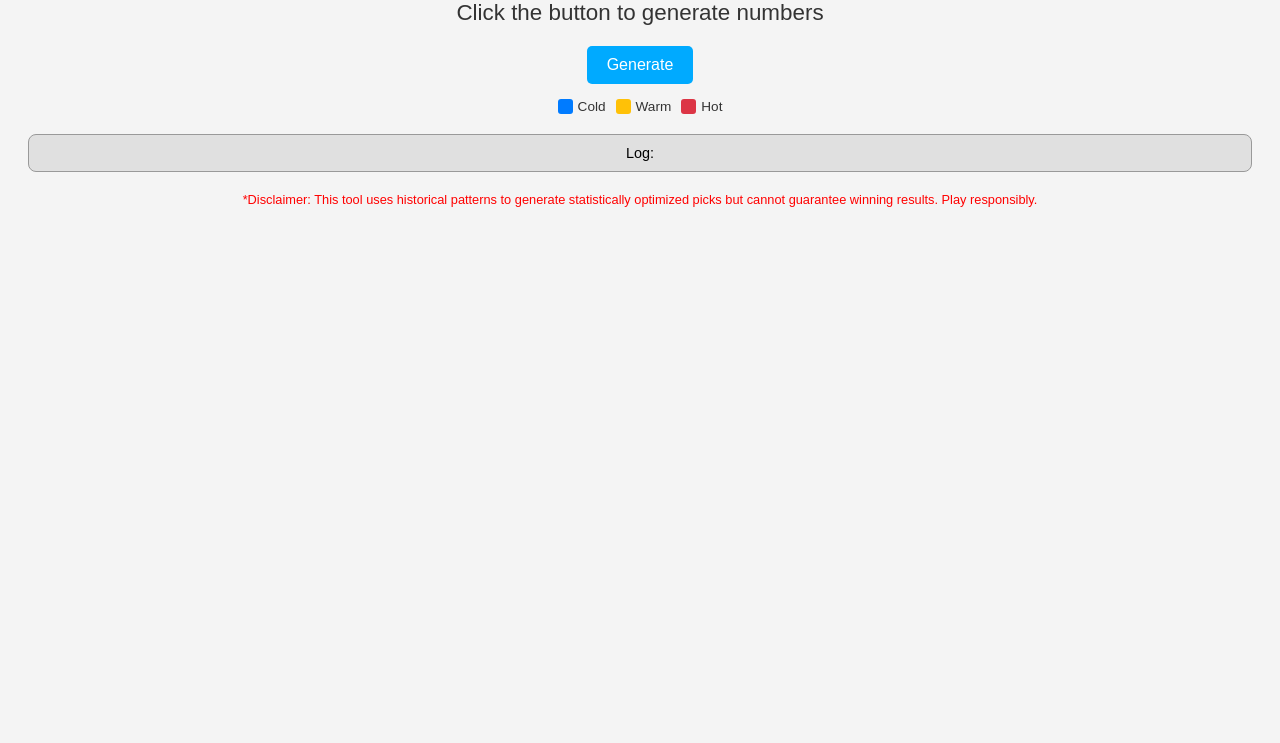
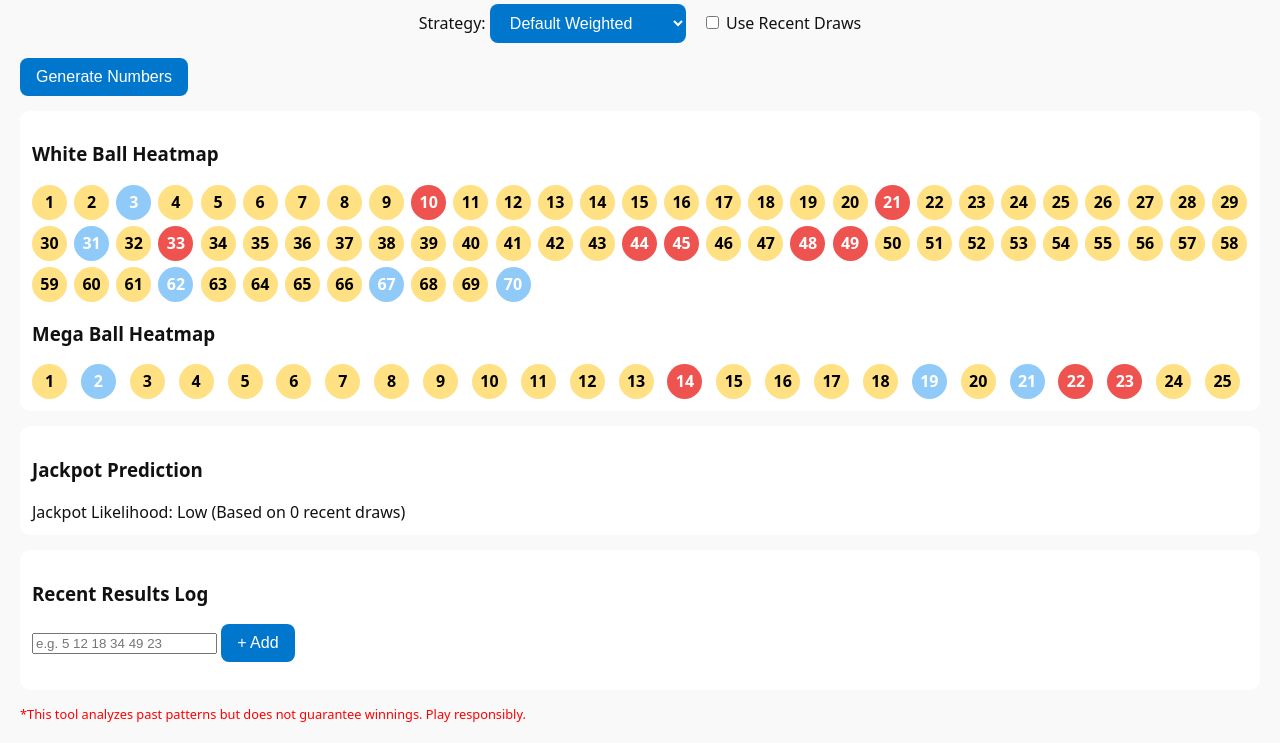
Before and after one commit to Akody1027/Sculptedbyren, a plain HTML site: page appointment.html in a window 1280 px wide. Shown: the part 94-837 px from the top of the page. Before the commit the page ends 800 px from the top, so only its background shows below. Drawn offline with Linux system fonts and the light colour scheme.

Commit message:
Update appointment.html

```diff
--- a/appointment.html
+++ b/appointment.html
@@ -1,173 +1,216 @@
 <!DOCTYPE html>
 <html lang="en">
 <head>
-  <meta charset="UTF-8">
-  <meta name="viewport" content="width=device-width, initial-scale=1.0">
-  <title>Advanced Mega Millions Predictor</title>
+  <meta charset="UTF-8" />
+  <meta name="viewport" content="width=device-width, initial-scale=1.0" />
+  <title>Mega Millions Smart Generator</title>
   <style>
+    :root {
+      --bg: #f9f9f9;
+      --text: #111;
+      --card: #ffffff;
+      --accent: #0077cc;
+      --cold: #90caf9;
+      --warm: #ffe082;
+      --hot: #ef5350;
+    }
+    [data-theme="dark"] {
+      --bg: #1e1e1e;
+      --text: #e0e0e0;
+      --card: #2c2c2c;
+      --accent: #42a5f5;
+    }
     body {
-      font-family: Arial, sans-serif;
-      background: #f4f4f4;
-      color: #333;
-      text-align: center;
+      margin: 0;
+      font-family: system-ui, sans-serif;
+      background: var(--bg);
+      color: var(--text);
       padding: 20px;
+      transition: background 0.3s, color 0.3s;
     }
     h1 {
-      color: #0077aa;
-      font-size: 1.6em;
+      font-size: 1.8em;
     }
-    #numbers {
-      font-size: 1.4em;
-      margin: 20px 0;
+    button, select {
+      padding: 10px 16px;
+      border: none;
+      background: var(--accent);
+      color: white;
+      font-size: 1em;
+      border-radius: 8px;
+      cursor: pointer;
     }
-    button {
-      padding: 10px 20px;
-      font-size: 1em;
-      border: none;
-      background: #00aaff;
-      color: #fff;
-      cursor: pointer;
-      border-radius: 5px;
+    .switch {
+      display: flex;
+      align-items: center;
+      justify-content: center;
+      gap: 1rem;
+      margin: 15px 0;
     }
-    button:hover {
-      background: #0088cc;
-    }
-    .log {
-      margin-top: 20px;
-      font-size: 0.9em;
-      max-height: 200px;
-      overflow-y: scroll;
-      background: #e0e0e0;
-      color: #000;
-      padding: 10px;
-      border-radius: 8px;
-      border: 1px solid #999;
+    .heatmap, .log {
+      background: var(--card);
+      padding: 12px;
+      border-radius: 10px;
+      margin: 15px 0;
     }
     .ball-grid {
-      display: flex;
-      flex-wrap: wrap;
-      justify-content: center;
-      gap: 5px;
-      max-width: 1000px;
-      margin: 10px auto 30px;
+      display: grid;
+      grid-template-columns: repeat(auto-fit, minmax(35px, 1fr));
+      gap: 6px;
+      margin-top: 10px;
     }
     .ball {
       width: 35px;
       height: 35px;
       line-height: 35px;
       border-radius: 50%;
-      font-size: 0.9em;
+      text-align: center;
+      font-weight: bold;
       color: white;
-      font-weight: bold;
-      text-align: center;
     }
-    .cold { background: #007bff; }
-    .warm { background: #ffc107; color: #000; }
-    .hot { background: #dc3545; }
-    .legend {
-      display: flex;
-      justify-content: center;
-      gap: 10px;
-      margin: 15px 0;
-      font-size: 0.85em;
-    }
-    .legend div {
-      display: flex;
-      align-items: center;
-      gap: 5px;
-    }
-    .legend-box {
-      width: 15px;
-      height: 15px;
-      border-radius: 3px;
-    }
+    .cold { background: var(--cold); }
+    .warm { background: var(--warm); color: black; }
+    .hot { background: var(--hot); }
     .disclaimer {
       color: red;
-      margin-top: 20px;
       font-size: 0.8em;
+      margin-top: 10px;
+    }
+    #darkToggle {
+      position: absolute;
+      top: 10px;
+      right: 10px;
     }
   </style>
 </head>
 <body>
-  <h1>Advanced Mega Millions Predictor</h1>
-  <div id="numbers">Click the button to generate numbers</div>
-  <button onclick="generateNumbers()">Generate</button>
-  <div id="white-heatmap"></div>
-  <div id="mega-heatmap"></div>
-  <div class="legend">
-    <div><div class="legend-box cold"></div> Cold</div>
-    <div><div class="legend-box warm"></div> Warm</div>
-    <div><div class="legend-box hot"></div> Hot</div>
+  <button id="darkToggle">Toggle Dark Mode</button>
+  <h1>Mega Millions Smart Generator</h1>
+  <div class="switch">
+    <label>Strategy:
+      <select id="strategy">
+        <option value="default">Default Weighted</option>
+        <option value="past">Past Winner Pattern</option>
+      </select>
+    </label>
+    <label><input type="checkbox" id="adaptRecent"> Use Recent Draws</label>
   </div>
-  <div class="log" id="log">Log:</div>
-  <div class="disclaimer">
-    *Disclaimer: This tool uses historical patterns to generate statistically optimized picks but cannot guarantee winning results. Play responsibly.
+  <button onclick="generateNumbers()">Generate Numbers</button>
+  <div id="results"></div>
+  <div class="heatmap">
+    <h3>White Ball Heatmap</h3>
+    <div class="ball-grid" id="white-heatmap"></div>
+    <h3>Mega Ball Heatmap</h3>
+    <div class="ball-grid" id="mega-heatmap"></div>
   </div>
+  <div class="heatmap">
+    <h3>Jackpot Prediction</h3>
+    <div id="jackpot-info">Awaiting data...</div>
+  </div>
+  <div class="heatmap">
+    <h3>Recent Results Log</h3>
+    <input id="recentInput" placeholder="e.g. 5 12 18 34 49 23" />
+    <button onclick="addRecentResult()">+ Add</button>
+    <ul id="recentList"></ul>
+  </div>
+  <div class="disclaimer">*This tool analyzes past patterns but does not guarantee winnings. Play responsibly.</div>
+  <script>
+    const hotWhite = [21, 45, 44, 48, 49, 10, 33];
+    const coldWhite = [62, 67, 70, 3, 31];
+    const hotMega = [23, 22, 14];
+    const coldMega = [19, 21, 2];
+    let recentResults = JSON.parse(localStorage.getItem('recentMegaResults') || '[]');
 
-  <script>
-    const hotWhite = [24, 15, 16, 46, 5, 21, 45, 44, 48, 49];
-    const coldWhite = [70, 26, 27, 28, 29, 30, 53, 52, 33, 34];
-    const hotMega = [1, 14, 24, 23, 22];
-    const coldMega = [1, 23, 22, 21, 20];
+    function getClass(num, hot, cold) {
+      return hot.includes(num) ? 'hot' : cold.includes(num) ? 'cold' : 'warm';
+    }
 
-    let frequency = Array(71).fill(0);
-    let megaFrequency = Array(26).fill(0);
-
-    function getRandomWeighted(hot, cold, total, needed) {
-      let all = [];
-      for (let i = 1; i <= total; i++) {
-        if (hot.includes(i)) {
-          all.push(i, i, i);
-        } else if (cold.includes(i)) {
-          all.push(i);
-        } else {
-          all.push(i, i);
-        }
+    function updateHeatmap() {
+      const whiteMap = document.getElementById('white-heatmap');
+      const megaMap = document.getElementById('mega-heatmap');
+      whiteMap.innerHTML = megaMap.innerHTML = '';
+      for (let i = 1; i <= 70; i++) {
+        const ball = document.createElement('div');
+        ball.className = `ball ${getClass(i, hotWhite, coldWhite)}`;
+        ball.textContent = i;
+        whiteMap.appendChild(ball);
       }
-      let result = new Set();
-      while (result.size < needed) {
-        let rand = all[Math.floor(Math.random() * all.length)];
-        result.add(rand);
+      for (let i = 1; i <= 25; i++) {
+        const ball = document.createElement('div');
+        ball.className = `ball ${getClass(i, hotMega, coldMega)}`;
+        ball.textContent = i;
+        megaMap.appendChild(ball);
       }
-      return Array.from(result).sort((a, b) => a - b);
     }
 
     function generateNumbers() {
-      const whiteBalls = getRandomWeighted(hotWhite, coldWhite, 70, 5);
-      const megaBall = getRandomWeighted(hotMega, coldMega, 25, 1)[0];
-
-      whiteBalls.forEach(n => frequency[n]++);
-      megaFrequency[megaBall]++;
-
-      const display = `White Balls: ${whiteBalls.join(', ')} | Mega Ball: ${megaBall}`;
-      document.getElementById('numbers').innerText = display;
-
-      const log = document.getElementById('log');
-      const timestamp = new Date().toLocaleString();
-      log.innerHTML += `<div>${timestamp} - ${display}</div>`;
-      log.scrollTop = log.scrollHeight;
-
-      drawBallHeatmaps();
+      const strat = document.getElementById('strategy').value;
+      const useRecent = document.getElementById('adaptRecent').checked;
+      let pool = [], megaPool = [];
+      for (let i = 1; i <= 70; i++) {
+        let mult = 2;
+        if (hotWhite.includes(i)) mult = 3;
+        if (coldWhite.includes(i)) mult = 1;
+        if (strat === 'past' && [21, 45, 44, 48].includes(i)) mult += 2;
+        if (useRecent && recentResults.flat().includes(i)) mult++;
+        pool.push(...Array(mult).fill(i));
+      }
+      for (let i = 1; i <= 25; i++) {
+        let mult = 2;
+        if (hotMega.includes(i)) mult = 3;
+        if (coldMega.includes(i)) mult = 1;
+        if (strat === 'past' && [14, 23].includes(i)) mult += 2;
+        if (useRecent && recentResults.flat().includes(i)) mult++;
+        megaPool.push(...Array(mult).fill(i));
+      }
+      const picks = [...new Set(Array.from({length: 5}, () => pool[Math.floor(Math.random() * pool.length)]))].sort((a,b)=>a-b);
+      while (picks.length < 5) picks.push(pool[Math.floor(Math.random() * pool.length)]);
+      picks.sort((a,b)=>a-b);
+      const mega = megaPool[Math.floor(Math.random() * megaPool.length)];
+      let explanation = `Using ${strat === 'past' ? 'Past Winner Strategy' : 'Balanced Frequency'}${useRecent ? ' + recent trends' : ''}`;
+      document.getElementById('results').innerHTML = `<h2>${picks.join(', ')} + MB: ${mega}</h2><p>${explanation}</p>`;
     }
 
-    function drawBallHeatmaps() {
-      const whiteContainer = document.getElementById('white-heatmap');
-      const megaContainer = document.getElementById('mega-heatmap');
+    function addRecentResult() {
+      const input = document.getElementById('recentInput').value.trim();
+      const nums = input.split(/\s+/).map(n => parseInt(n)).filter(n => !isNaN(n));
+      if (nums.length === 6) {
+        recentResults.unshift(nums);
+        if (recentResults.length > 20) recentResults.pop();
+        localStorage.setItem('recentMegaResults', JSON.stringify(recentResults));
+        renderRecentResults();
+        updateJackpotPrediction();
+      }
+    }
 
-      whiteContainer.innerHTML = '<h3>White Ball Heatmap</h3><div class="ball-grid">';
-      for (let i = 1; i <= 70; i++) {
-        const className = hotWhite.includes(i) ? 'hot' : coldWhite.includes(i) ? 'cold' : 'warm';
-        whiteContainer.innerHTML += `<div class="ball ${className}">${i}</div>`;
-      }
-      whiteContainer.innerHTML += '</div>';
+    function renderRecentResults() {
+      const ul = document.getElementById('recentList');
+      ul.innerHTML = recentResults.map(r => `<li>${r.join(', ')}</li>`).join('');
+    }
 
-      megaContainer.innerHTML = '<h3>Mega Ball Heatmap</h3><div class="ball-grid">';
-      for (let i = 1; i <= 25; i++) {
-        const className = hotMega.includes(i) ? 'hot' : coldMega.includes(i) ? 'cold' : 'warm';
-        megaContainer.innerHTML += `<div class="ball ${className}">${i}</div>`;
-      }
-      megaContainer.innerHTML += '</div>';
+    function updateJackpotPrediction() {
+      const drawsSinceJackpot = recentResults.length;
+      const avgJackpotGap = 21; // Historical average
+      let level = 'Low';
+      if (drawsSinceJackpot >= avgJackpotGap - 3) level = 'Medium';
+      if (drawsSinceJackpot >= avgJackpotGap + 2) level = 'High';
+      document.getElementById('jackpot-info').innerText = `Jackpot Likelihood: ${level} (Based on ${drawsSinceJackpot} recent draws)`;
     }
+
+    function toggleDarkMode() {
+      const theme = document.body.dataset.theme;
+      document.body.dataset.theme = theme === 'dark' ? '' : 'dark';
+      localStorage.setItem('darkmode', document.body.dataset.theme);
+    }
+
+    document.getElementById('darkToggle').addEventListener('click', toggleDarkMode);
+    if (localStorage.getItem('darkmode') === 'dark') {
+      document.body.dataset.theme = 'dark';
+    }
+
+    renderRecentResults();
+    updateJackpotPrediction();
+    updateHeatmap();
   </script>
 </body>
 </html>
```
